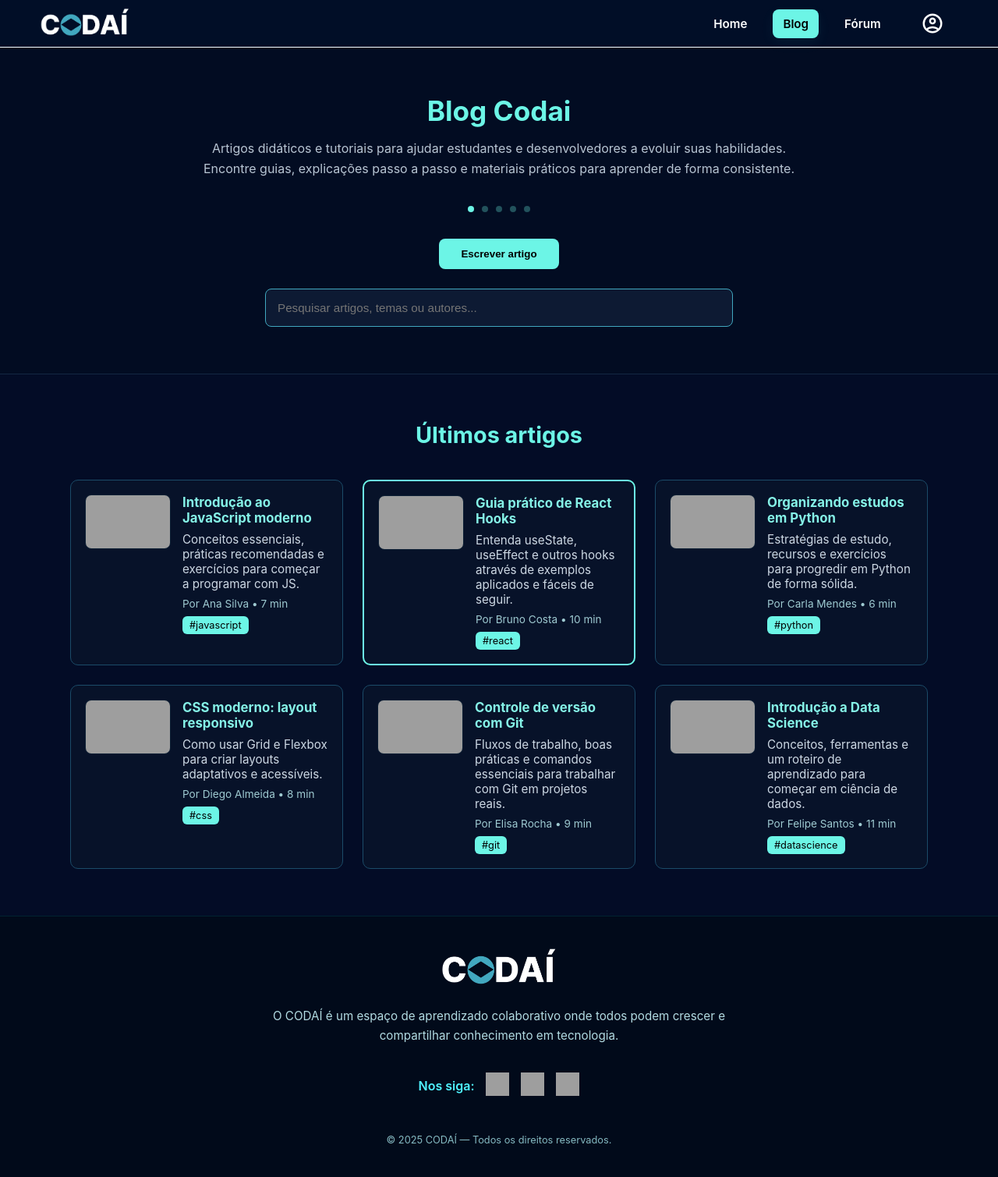
After one commit to Marllonv/CODAI, a Flask app: page /blog in a window 1280 px wide. The commit adds this page. Shown: the whole page at 78% size. Run offline with Flask 3, Linux system fonts and the light colour scheme; a user stored in the database is signed in; grey boxes are pictures that could not be loaded.

Commit message:
Add blog and header components; update styles and structure for improved layout

```diff
--- /dev/null
+++ b/static/css/blog.css
@@ -0,0 +1,242 @@
+body.blog-body {
+  background-color: #010e27;
+  color: #fff;
+  font-family: 'Segoe UI', Tahoma, Geneva, Verdana, sans-serif;
+  margin: 0;
+  padding: 0;
+  line-height: 1.6;
+  overflow-x: hidden;
+  width: 100vw;
+}
+
+html, body, main {
+  box-sizing: border-box;
+}
+
+/* HERO */
+.blog-hero {
+  text-align: center;
+  padding: 60px 2%;
+  background-color: #020c22;
+  border-bottom: 1px solid #132743;
+  width: 100%;
+  box-sizing: border-box;
+}
+
+.blog-hero h1 {
+  color: #6cf5e6;
+  font-size: 2.2rem;
+  margin-bottom: 15px;
+}
+
+.blog-hero p {
+  color: #b8c5d3;
+  max-width: 760px;
+  margin: 0 auto 30px;
+  line-height: 1.6;
+  font-size: 1rem;
+}
+
+/* DOTS / INDICATORS */
+.blog-dots {
+  margin: 20px 0;
+}
+
+.blog-dots span {
+  display: inline-block;
+  width: 8px;
+  height: 8px;
+  margin: 5px;
+  background-color: #6cf5e6;
+  border-radius: 50%;
+  opacity: 0.3;
+}
+
+.blog-dots span:first-child {
+  opacity: 1;
+}
+
+/* ACTIONS */
+.blog-btn {
+  display: block;
+  margin: 25px auto;
+  padding: 12px 28px;
+  background-color: #6cf5e6;
+  border: none;
+  color: #000;
+  font-weight: 600;
+  border-radius: 8px;
+  cursor: pointer;
+  transition: 0.3s;
+}
+
+.blog-btn:hover {
+  background-color: #a8fff4;
+  transform: translateY(-2px);
+}
+
+.blog-input {
+  width: 100%;
+  max-width: 600px;
+  padding: 15px;
+  border-radius: 8px;
+  border: 1px solid #41a8bf;
+  background-color: #0d1a33;
+  color: #fff;
+  font-size: 0.95rem;
+  margin: 10px auto 0;
+  display: block;
+  box-sizing: border-box;
+}
+
+/* ARTICLES LIST */
+.blog-articles {
+  padding: 60px 2%;
+  box-sizing: border-box;
+  width: 100%;
+}
+
+.blog-articles h2 {
+  text-align: center;
+  color: #6cf5e6;
+  font-size: 1.8rem;
+  margin-bottom: 40px;
+}
+
+.blog-grid {
+  display: grid;
+  grid-template-columns: repeat(auto-fill, minmax(340px, 1fr));
+  gap: 25px;
+  width: 100%;
+  max-width: 1100px;
+  margin: 0 auto;
+  box-sizing: border-box;
+}
+
+/* CARD */
+.blog-card {
+  background-color: #071229;
+  border: 1px solid #1b4b68;
+  border-radius: 10px;
+  padding: 18px;
+  display: flex;
+  gap: 15px;
+  transition: 0.3s;
+  align-items: flex-start;
+}
+
+.blog-card:hover {
+  transform: translateY(-4px);
+  box-shadow: 0 0 15px rgba(108, 245, 230, 0.18);
+}
+
+.blog-card img {
+  border-radius: 8px;
+  height: 70px;
+  width: 110px;
+  object-fit: cover;
+  flex-shrink: 0;
+  border: 1px solid rgba(108, 245, 230, 0.06);
+}
+
+.blog-card-content {
+  flex: 1;
+}
+
+.blog-card h3 {
+  color: #85f2e7;
+  font-size: 1.05rem;
+  margin: 0 0 8px 0;
+}
+
+.blog-card p {
+  color: #cdd8e4;
+  font-size: 0.95rem;
+  margin: 0 0 8px 0;
+}
+
+/* meta & tag */
+.article-meta {
+  color: #9fcbd2;
+  font-size: 0.85rem;
+  margin-bottom: 8px;
+}
+
+.blog-tag {
+  background-color: #6cf5e6;
+  color: #000;
+  padding: 4px 9px;
+  border-radius: 6px;
+  font-size: 0.8rem;
+  display: inline-block;
+}
+
+/* highlight modifier */
+.highlight {
+  border: 2px solid #6cf5e6;
+}
+
+/* FOOTER FALLBACK STYLES (keeps visual consistency if footer shared) */
+footer {
+  background-color: #010a1a;
+  color: #e0f7fa;
+  padding: 40px 0;
+  display: flex;
+  flex-direction: column;
+  align-items: center;
+  justify-content: center;
+  text-align: center;
+  border-top: 1px solid rgba(0, 255, 255, 0.1);
+}
+
+footer p {
+  font-size: 0.95rem;
+  color: #b3dbe2;
+  margin: 0;
+  line-height: 1.6;
+  max-width: 600px;
+}
+
+/* RESPONSIVE */
+@media (max-width: 768px) {
+  .blog-grid {
+    grid-template-columns: 1fr;
+  }
+
+  .blog-btn {
+    margin: 20px auto;
+  }
+
+  .blog-hero {
+    padding: 40px 2%;
+  }
+}
+
+@media (max-width: 480px) {
+  .blog-hero {
+    padding: 30px 15px;
+  }
+
+  .blog-articles {
+    padding: 30px 15px;
+  }
+
+  .blog-hero h1 {
+    font-size: 1.8rem;
+  }
+
+  .blog-articles h2 {
+    font-size: 1.5rem;
+  }
+
+  .blog-card {
+    flex-direction: row;
+    gap: 12px;
+    padding: 14px;
+  }
+
+  .blog-card img {
+    width: 90px;
+    height: 60px;
+  }
+}
--- a/static/css/forum.css
+++ b/static/css/forum.css
@@ -12,10 +12,6 @@ body.forum-body {
 
 /* Remove qualquer margem de container geral */
 html, body, main {
-  margin: 0;
-  padding: 0;
-  width: 100%;
-  max-width: 100%;
   box-sizing: border-box;
 }
 
--- a/static/css/global.css
+++ b/static/css/global.css
@@ -11,13 +11,6 @@ html, body {
     color: #ffffff;
     width: 100%;
     min-height: 100vh;
-    padding: 0 4vw;
+    padding: 0 0vw;
     overflow-x: hidden;
 }
-/*
-#030C26 - azul escuro
-#DCE2F2 - branco-acinzentado?
-#41A8BF - azul um pouco mais claro
-#85F2E7 - azul claro
-#262626 - cinza escuro(quase preto)
-*/
--- a/static/css/style.css
+++ b/static/css/style.css
@@ -1,10 +1,16 @@
-#header-home {
+header {
+    background-color: #010e27;
+    border-bottom: 1px solid #ffffff;
+    box-sizing: border-box;
+}
+
+#nav-bar {
     display: flex;
     justify-content: space-between;
     width: 100%;
     height: 60px;
-    display: flex;
     align-items: center;
+    padding: 0 4vw;
 }
 
 #header-home img {
@@ -32,6 +38,87 @@
     max-width: auto;
     cursor: pointer;
     transition: 0.3s;
+}
+
+.buttons-header .links-header {
+  display: inline-flex;
+  align-items: center;
+  gap: 8px;
+  padding: 8px 12px;
+  border-radius: 8px;
+  color: #ffffff;
+  text-decoration: none;
+  font-weight: 600;
+  font-size: 0.95rem;
+  background: transparent;
+  border: 1px solid transparent;
+  transition: background-color 0.18s ease, color 0.18s ease, transform 0.12s ease, border-color 0.18s ease;
+}
+
+.buttons-header .links-header:hover,
+.buttons-header .links-header:focus {
+  background-color: rgba(108, 245, 230, 0.06);
+  color: #6cf5e6;
+  border-color: rgba(108, 245, 230, 0.12);
+  transform: translateY(-1px);
+  outline: none;
+}
+
+.buttons-header .links-header.active,
+.buttons-header .links-header[aria-current="page"] {
+  background-color: #6cf5e6;
+  color: #000;
+  border-color: rgba(108, 245, 230, 0.18);
+  box-shadow: 0 6px 18px rgba(108, 245, 230, 0.06);
+  transform: none;
+}
+
+/* Profile icon as a circular button */
+.buttons-header a > #icon-perfil {
+  width: 40px;
+  height: 40px;
+  border-radius: 999px;
+  padding: 4px;
+  background: transparent;
+  border: 1px solid transparent;
+  transition: transform 0.12s ease, box-shadow 0.12s ease, border-color 0.12s ease;
+  display: inline-block;
+  object-fit: cover;
+}
+
+.buttons-header a:hover > #icon-perfil {
+  transform: scale(1.06);
+  border-color: rgba(108, 245, 230, 0.12);
+  box-shadow: 0 6px 14px rgba(108, 245, 230, 0.06);
+}
+
+/* Make header links more touch-friendly on small screens */
+@media (max-width: 768px) {
+  .buttons-header {
+    gap: 12px;
+  }
+  .buttons-header .links-header {
+    padding: 10px 14px;
+    font-size: 0.95rem;
+  }
+  .buttons-header a > #icon-perfil {
+    width: 36px;
+    height: 36px;
+  }
+}
+
+@media (max-width: 480px) {
+  .buttons-header {
+    gap: 8px;
+  }
+  .buttons-header .links-header {
+    padding: 8px 10px;
+    font-size: 0.9rem;
+  }
+  .buttons-header a > #icon-perfil {
+    width: 34px;
+    height: 34px;
+  }
 }
 
 /* FIM DO HEADER */
--- a/templates/base.html
+++ b/templates/base.html
@@ -6,24 +6,14 @@
     <!-- fonts -->
     <link href="https://fonts.googleapis.com/css2?family=Inter:wght@400;500;600;700&display=swap">
     <!-- css -->
+    <link rel="stylesheet" href="{{ url_for('static', filename='css/style.css') }}">
     <link rel="stylesheet" href="{{ url_for('static', filename='css/global.css') }}">
-    <link rel="stylesheet" href="{{ url_for('static', filename='css/style.css') }}">
     {% block styles %}{% endblock %}
     <title>{% block title %}CODAI{% endblock %}</title>
 </head>
 <body>
-    <header id="header-home">
-        <img src="{{ url_for('static', filename='image/logo-nome.png') }}" alt="codaí-logo">
-        <div class="buttons-header">
-            <a class="links-header" href="{{ url_for('home') }}">Home</a>
-            <a class="links-header" href="{{ url_for('main.forum') }}">Fórum</a>
-            {% if current_user.is_authenticated %}
-                <a href="{{ url_for('auth.perfil') }}">
-                    <img src="{{ url_for('static', filename='image/account_circle_24dp_FFFFFF_FILL0_wght400_GRAD0_opsz24.svg') }}" alt="icone de perfil" id="icon-perfil">
-                </a>
-            {% endif %}
-        </div>
-    </header>
+
+    {% include 'components/header.html' %}
 
     <main>
         {% block content %}{% endblock %}
--- /dev/null
+++ b/templates/blog.html
@@ -0,0 +1,90 @@
+{% extends 'base.html' %}
+
+{% block title %}Codaí - Blog{% endblock %}
+{% block styles %}
+<link rel="stylesheet" href="{{ url_for('static', filename='css/blog.css') }}">
+{% endblock %}
+
+{% block content %}
+  <div class="blog-main">
+    <section class="blog-hero">
+      <h1>Blog Codai</h1>
+      <p>
+        Artigos didáticos e tutoriais para ajudar estudantes e desenvolvedores a evoluir suas habilidades.
+        Encontre guias, explicações passo a passo e materiais práticos para aprender de forma consistente.
+      </p>
+
+      <div class="blog-dots">
+        <span></span><span></span><span></span><span></span><span></span>
+      </div>
+
+      <button class="blog-btn">Escrever artigo</button>
+      <input type="text" placeholder="Pesquisar artigos, temas ou autores..." class="blog-input">
+    </section>
+
+    <section class="blog-articles">
+      <h2>Últimos artigos</h2>
+      <div class="blog-grid">
+        <article class="blog-card">
+          <img src="/static/image/article_thumbnail_1.svg" alt="Miniatura">
+          <div class="blog-card-content">
+            <h3>Introdução ao JavaScript moderno</h3>
+            <p>Conceitos essenciais, práticas recomendadas e exercícios para começar a programar com JS.</p>
+            <div class="article-meta">Por Ana Silva • 7 min</div>
+            <span class="blog-tag">#javascript</span>
+          </div>
+        </article>
+
+        <article class="blog-card highlight">
+          <img src="/static/image/article_thumbnail_2.svg" alt="Miniatura">
+          <div class="blog-card-content">
+            <h3>Guia prático de React Hooks</h3>
+            <p>Entenda useState, useEffect e outros hooks através de exemplos aplicados e fáceis de seguir.</p>
+            <div class="article-meta">Por Bruno Costa • 10 min</div>
+            <span class="blog-tag">#react</span>
+          </div>
+        </article>
+
+        <article class="blog-card">
+          <img src="/static/image/article_thumbnail_3.svg" alt="Miniatura">
+          <div class="blog-card-content">
+            <h3>Organizando estudos em Python</h3>
+            <p>Estratégias de estudo, recursos e exercícios para progredir em Python de forma sólida.</p>
+            <div class="article-meta">Por Carla Mendes • 6 min</div>
+            <span class="blog-tag">#python</span>
+          </div>
+        </article>
+
+        <article class="blog-card">
+          <img src="/static/image/article_thumbnail_4.svg" alt="Miniatura">
+          <div class="blog-card-content">
+            <h3>CSS moderno: layout responsivo</h3>
+            <p>Como usar Grid e Flexbox para criar layouts adaptativos e acessíveis.</p>
+            <div class="article-meta">Por Diego Almeida • 8 min</div>
+            <span class="blog-tag">#css</span>
+          </div>
+        </article>
+
+        <article class="blog-card">
+          <img src="/static/image/article_thumbnail_5.svg" alt="Miniatura">
+          <div class="blog-card-content">
+            <h3>Controle de versão com Git</h3>
+            <p>Fluxos de trabalho, boas práticas e comandos essenciais para trabalhar com Git em projetos reais.</p>
+            <div class="article-meta">Por Elisa Rocha • 9 min</div>
+            <span class="blog-tag">#git</span>
+          </div>
+        </article>
+
+        <article class="blog-card">
+          <img src="/static/image/article_thumbnail_6.svg" alt="Miniatura">
+          <div class="blog-card-content">
+            <h3>Introdução a Data Science</h3>
+            <p>Conceitos, ferramentas e um roteiro de aprendizado para começar em ciência de dados.</p>
+            <div class="article-meta">Por Felipe Santos • 11 min</div>
+            <span class="blog-tag">#datascience</span>
+          </div>
+        </article>
+      </div>
+    </section>
+  </div>
+{% endblock %}
--- /dev/null
+++ b/templates/components/header.html
@@ -0,0 +1,15 @@
+<header id="header-home">
+    <div id="nav-bar">
+        <img src="{{ url_for('static', filename='image/logo-nome.png') }}" alt="codaí-logo">
+        <div class="buttons-header">
+            <a class="links-header {% if request.path == url_for('home') %}active{% endif %}" href="{{ url_for('home') }}">Home</a>
+            <a class="links-header {% if request.path == url_for('main.blog') %}active{% endif %}" href="{{ url_for('main.blog') }}">Blog</a>
+            <a class="links-header {% if request.path == url_for('main.forum') %}active{% endif %}" href="{{ url_for('main.forum') }}">Fórum</a>
+            {% if current_user.is_authenticated %}
+                <a class="links-header {% if request.path == url_for('auth.perfil') %}active{% endif %}" href="{{ url_for('auth.perfil') }}">
+                    <img src="{{ url_for('static', filename='image/account_circle_24dp_FFFFFF_FILL0_wght400_GRAD0_opsz24.svg') }}" alt="icone de perfil" id="icon-perfil">
+                </a>
+            {% endif %}
+        </div>
+    </div>
+</header>
--- a/templates/home.html
+++ b/templates/home.html
@@ -41,6 +41,7 @@
     </section>
 
     <section id="depoiments">
+        <h2 id="title-depoiments">O que nossos usuários dizem</h2>
         {% for depoimento in depoimentos %}
         <div class="card-depoiments">
             <h3 id="name-person">{{ depoimento.nome }}</h3>
```
Also changed, not shown: instance/seloedu.db (added), static/js/script.js (line endings or trailing spaces).
